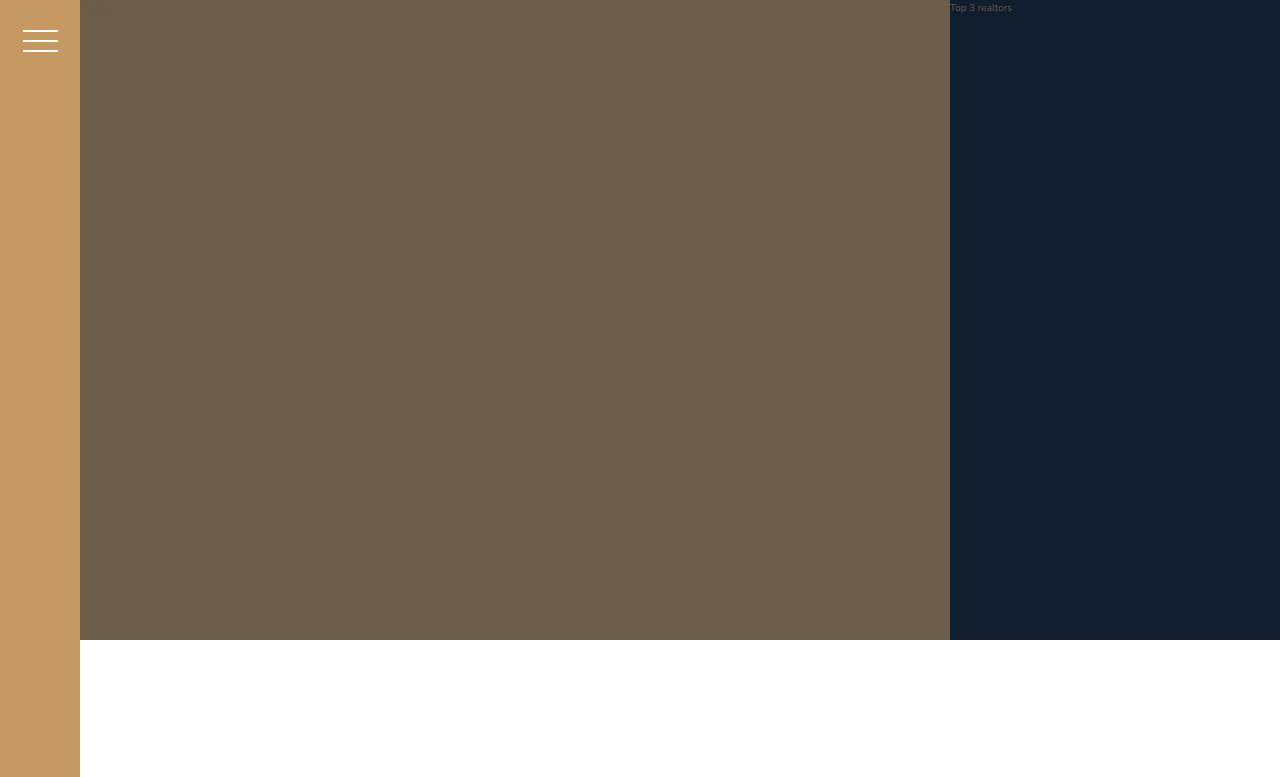
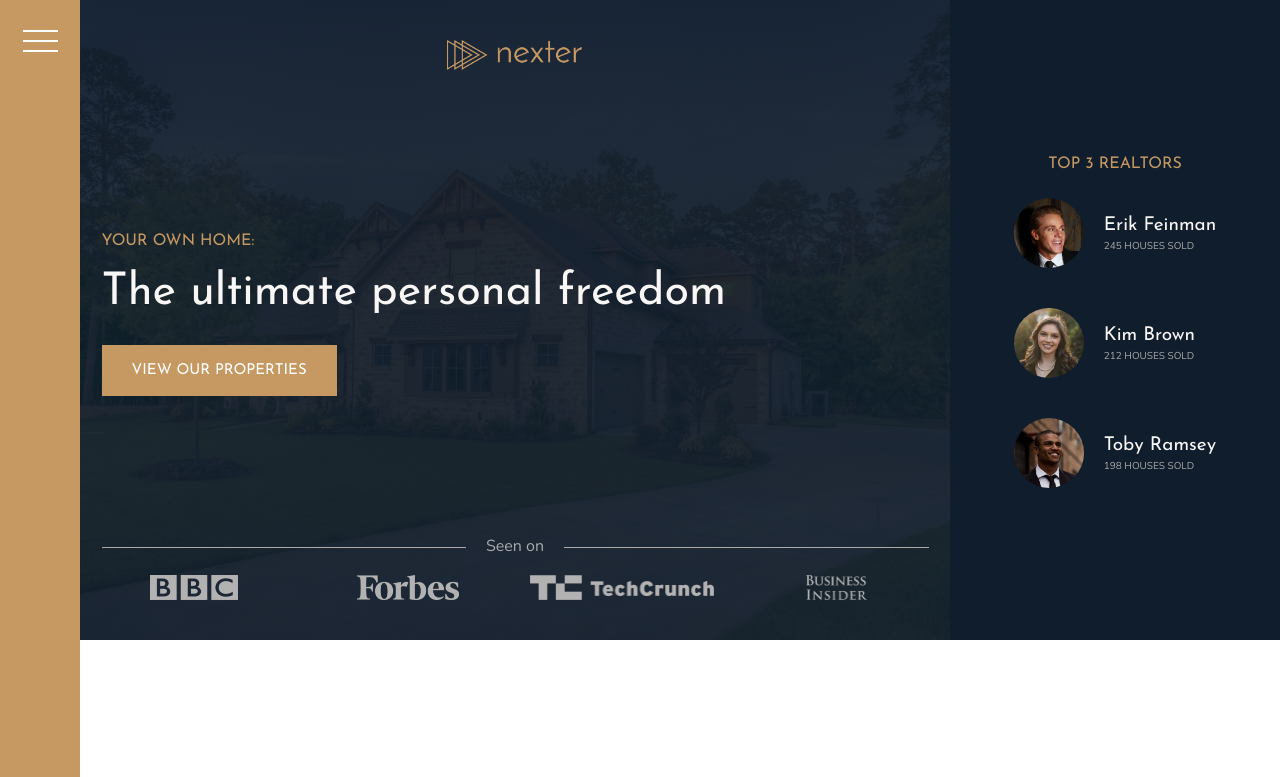
Before and after one commit to maryminikh/Nexter, a website: page index.html in a window 1280 px wide. Shown: the top 777 px of the page. Drawn offline with nearby package versions, Linux system fonts and the light colour scheme; files that its build step writes are made by us from their sources.

Commit message:
Section Header completed.

```diff
--- a/index.html
+++ b/index.html
@@ -17,11 +17,40 @@
         </div>
 
         <header class="header">
-            Header
+            <img src="img/logo.png" alt="Nexter logo" class="header__logo">
+            <h3 class="heading-3">Your own home:</h3>
+            <h1 class="heading-1">The ultimate personal freedom</h1>
+            <button class="btn header__btn">View our properties</button>
+            <div class="header__seenon-text">Seen on</div>
+            <div class="header__seenon-logos">
+                <img src="img/logo-bbc.png" alt="Seen on logo 1">
+                <img src="img/logo-forbes.png" alt="Seen on logo 2">
+                <img src="img/logo-techcrunch.png" alt="Seen on logo 3">
+                <img src="img/logo-bi.png" alt="Seen on logo 4">
+            </div>
         </header>
 
         <div class="realtors">
-            Top 3 realtors
+            <h3 class="heading-3">Top 3 Realtors</h3>
+            <div class="realtors__list">
+                <img src="img/realtor-1.jpeg" alt="Realtor" class="realtors__img">
+                <div class="realtors__details">
+                    <h4 class="heading-4 heading-4--light">Erik Feinman</h4>
+                    <p class="realtors__sold">245 houses sold</p>
+                </div>
+
+                <img src="img/realtor-2.jpeg" alt="Realtor" class="realtors__img">
+                <div class="realtors__details">
+                    <h4 class="heading-4 heading-4--light">Kim Brown</h4>
+                    <p class="realtors__sold">212 houses sold</p>
+                </div>
+
+                <img src="img/realtor-3.jpeg" alt="Realtor" class="realtors__img">
+                <div class="realtors__details">
+                    <h4 class="heading-4 heading-4--light">Toby Ramsey</h4>
+                    <p class="realtors__sold">198 houses sold</p>
+                </div>
+            </div>
         </div>
 
         <section class="features">
--- a/sass/_header.scss
+++ b/sass/_header.scss
@@ -1,4 +1,55 @@
 .header {
-  background-color: $color-grey-dark-2;
   grid-column: full-start / col-end 6;
+
+  background-color: $color-grey-dark-1;
+  background-image: linear-gradient(rgba($color-secondary, .93), rgba($color-secondary, .93)), url(../img/hero.jpeg);
+  background-size: cover;
+  background-position: center;
+  padding: 4rem 8rem;
+
+  display: grid;
+  grid-template-rows: 1fr min-content 6rem 1fr; //1st row occupies all empty space, other elements size automatically
+  grid-template-columns: max-content;
+  row-gap: 1.5rem;
+  justify-content: center;
+
+  &__logo {
+    height: 3rem;
+    justify-self: center;
+  }
+
+  &__btn {
+    align-self: start;
+    justify-self: start;
+  }
+
+  &__seenon-text {
+    display: grid;
+    grid-template-columns: 1fr max-content 1fr;
+    column-gap: 2rem;
+    align-items: center;
+
+    font-size: 1.6rem;
+    color: $color-grey-light-2;
+
+    &::before,
+    &::after {
+      content: "";
+      height: 1px;
+      display: block;
+      background-color: currentColor;
+    }
+  }
+
+  &__seenon-logos {
+    display: grid;
+    grid-template-columns: repeat(4, 1fr);
+    column-gap: 3rem;
+    justify-items: center;
+
+    img {
+      height: 2.5rem;
+      filter: brightness(70%);
+    }
+  }
 }
--- a/sass/_realtors.scss
+++ b/sass/_realtors.scss
@@ -1,4 +1,31 @@
 .realtors {
   background-color: $color-secondary;
   grid-column: col-end 6 / full-end;
+  padding: 3rem;
+
+  display: grid;
+  align-content: center;
+  justify-content: center;
+  justify-items: center;
+  row-gap: 2rem;
+
+  &__list {
+    display: grid;
+    grid-template-columns: min-content max-content;
+    column-gap: 20px;
+    row-gap: 5vh;
+    align-items: center;
+  }
+
+  &__img {
+    width: 7rem;
+    border-radius: 50%;
+    display: block;
+  }
+
+  &__sold {
+    text-transform: uppercase;
+    color: $color-grey-light-2;
+    margin-top: -3px;
+  }
 }
--- a/sass/_typography.scss
+++ b/sass/_typography.scss
@@ -20,6 +20,12 @@
   &--dark {
     color: $color-grey-dark-1;
   }
+}
+
+.heading-1 {
+  font-size: 4.5rem;
+  color: $color-grey-light-1;
+  line-height: 1;
 }
 
 .heading-3 {
@@ -60,7 +66,18 @@
 }
 
 //margin bottom small
-.mb-sm {margin-bottom: 2rem;}
-.mb-md {margin-bottom: 3rem;}
-.mb-lg {margin-bottom: 4rem;}
-.mb-hg {margin-bottom: 8rem;}
+.mb-sm {
+  margin-bottom: 2rem;
+}
+
+.mb-md {
+  margin-bottom: 3rem;
+}
+
+.mb-lg {
+  margin-bottom: 4rem;
+}
+
+.mb-hg {
+  margin-bottom: 8rem;
+}
```
